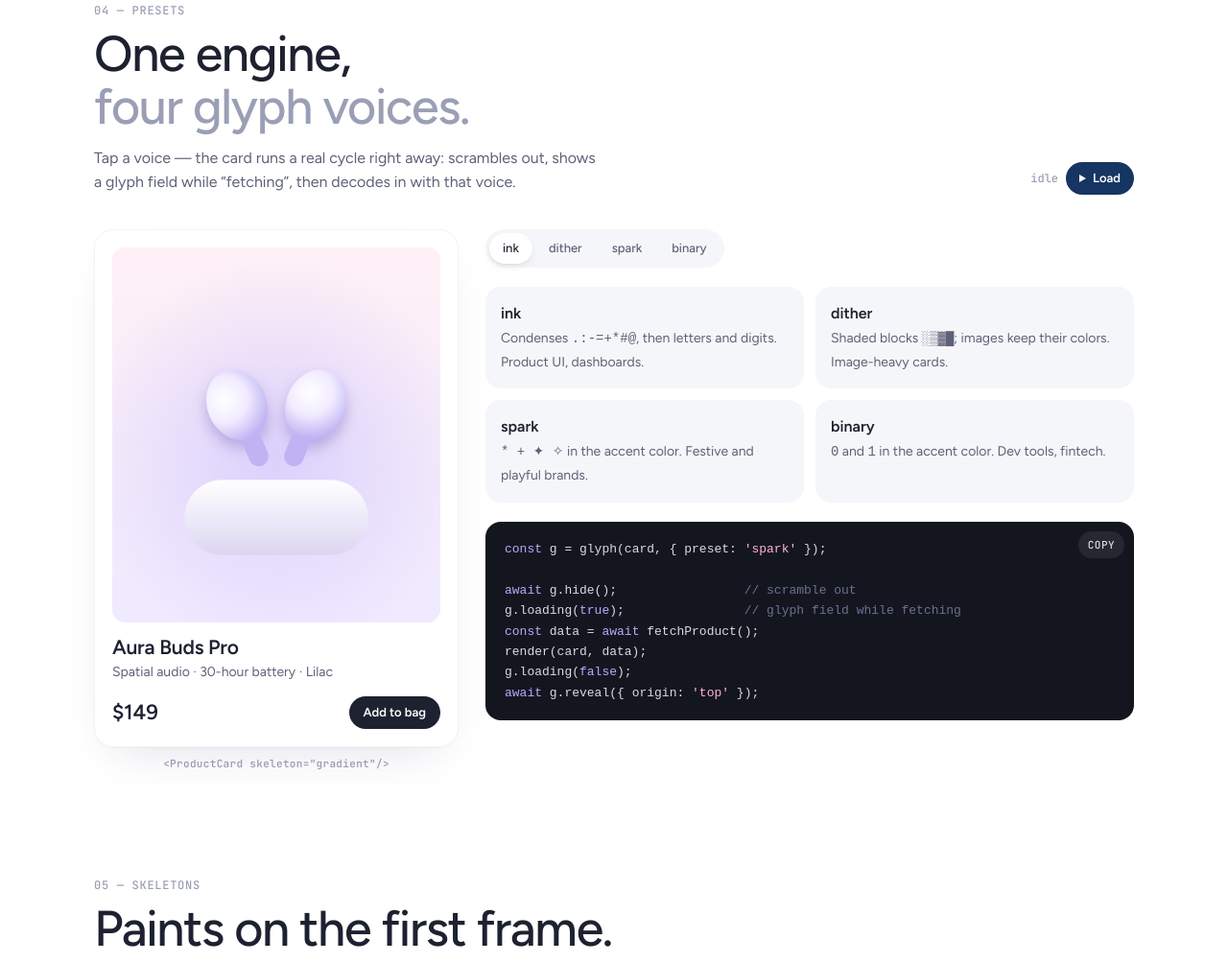
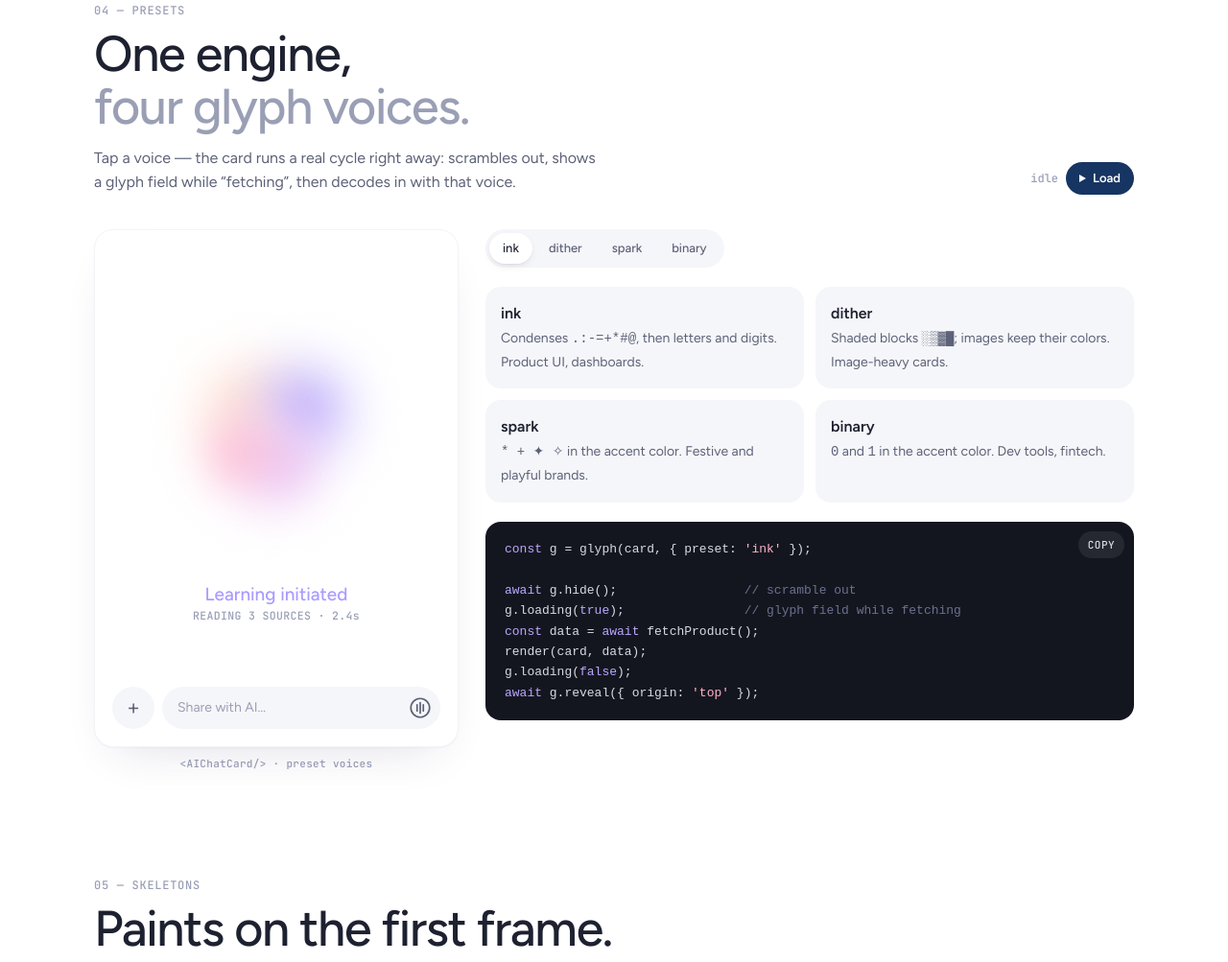
Before and after one commit to johnny-bui/TomLoad, a website: page docs/index.html in a window 1280 px wide. Shown: the part 4050-5053 px from the top of the page at 96% size. Drawn offline with Linux system fonts and the light colour scheme; animation ran at ten frames a second.

Commit message:
docs: AI chat preset card, Tomdesign favicon, aura image, code button scrolls to snippet, mobile action alignment

```diff
--- a/docs/index.html
+++ b/docs/index.html
@@ -15,7 +15,10 @@
 <meta name="description" content="Skeletons made of glyphs, animated ASCII mascots and a decode-in reveal for any DOM element. Zero dependencies, ~7 KB. By Tomdesign.">
 <meta property="og:title" content="TomLoad — loading states, decoded">
 <meta property="og:description" content="Glyph skeletons, ASCII mascots and a decode-in reveal. Zero dependencies. By Tomdesign.">
-<link rel="icon" href="assets/favicon.svg" type="image/svg+xml">
+<link rel="icon" href="assets/favicon.ico" sizes="any">
+<link rel="icon" href="assets/favicon-32.png" type="image/png" sizes="32x32">
+<link rel="icon" href="assets/favicon-192.png" type="image/png" sizes="192x192">
+<link rel="apple-touch-icon" href="assets/apple-touch-icon.png">
 <link rel="preconnect" href="https://fonts.googleapis.com">
 <link rel="preconnect" href="https://fonts.gstatic.com" crossorigin>
 <link href="https://fonts.googleapis.com/css2?family=Figtree:wght@400;500;600;700&family=JetBrains+Mono:wght@400;500&display=swap" rel="stylesheet">
@@ -168,6 +171,16 @@ section.set{position:relative;isolation:isolate;padding:clamp(64px,9vw,112px) 0
 .card-load{position:absolute;left:18px;right:18px;bottom:18px;width:auto}
 .card .btn.card-load{height:36px}
 /* usage card */
+/* AI chat card (presets) */
+.ai{justify-content:space-between}
+.ai-orb{flex:1;min-height:0;display:flex;flex-direction:column;align-items:center;justify-content:center;gap:14px}
+.ai-orb canvas{width:280px;height:280px;max-width:100%;display:block}
+.ai-state{font-weight:500;font-size:19px;color:#a99bff;text-align:center}
+.ai-sub{font:500 11.5px var(--mono);color:var(--muted);text-align:center;letter-spacing:.03em}
+.ai-bar{display:flex;gap:8px;align-items:center}
+.ai-plus{width:44px;height:44px;flex:none;border-radius:50%;background:var(--soft);display:grid;place-items:center;font-size:22px;color:var(--ink-2)}
+.ai-input{flex:1;height:44px;border-radius:999px;background:var(--soft);display:flex;align-items:center;justify-content:space-between;padding:0 8px 0 16px;font-size:14px;color:var(--muted)}
+.ai-input svg{width:26px;height:26px;color:var(--ink-2)}
 .meter{height:10px;border-radius:99px;background:var(--soft);overflow:hidden}
 .meter i{display:block;height:100%;border-radius:inherit;background:linear-gradient(90deg,#ff9cbc,#a99bff 55%,#6fb5ff)}
 .meter.sm{height:6px}
@@ -266,7 +279,7 @@ footer img{height:18px}
 }
 @media (max-width:720px){
   .links{display:none} .gh span{display:none}
-  .set-head{grid-template-columns:1fr} .set-actions{justify-content:flex-start} .status{text-align:left}
+  .set-head{grid-template-columns:1fr} .set-actions{justify-content:flex-end;width:100%} .status{text-align:left;min-width:0;margin-right:auto}
   .cards{grid-template-columns:1fr} .sk-grid{grid-template-columns:1fr 1fr}
   .hero-cards{grid-template-columns:minmax(0,360px)} .hero-cards .cardbox:nth-child(1){display:none} .hero-cards .cardbox:nth-child(2){margin-top:0}
   .install{font-size:12px;max-width:100%} .install span{overflow:hidden;text-overflow:ellipsis;white-space:nowrap}
@@ -577,6 +590,14 @@ Object.assign(ART, {
   },
 });
 
+ART.aiorb = (ctx, W, H) => {
+  ctx.clearRect(0, 0, W, H);
+  ctx.filter = `blur(${Math.round(W * .07)}px)`;
+  const blobs = [[.42, .44, .34, 'rgba(255,190,160,1)'], [.6, .42, .32, 'rgba(160,140,255,1)'], [.5, .62, .3, 'rgba(225,165,240,.95)'], [.36, .58, .24, 'rgba(255,160,195,.85)']];
+  for (const [x, y, r, c] of blobs) { ctx.fillStyle = rad(ctx, W * x, H * y, W * r, [[0, c], [1, 'rgba(255,255,255,0)']]); ctx.fillRect(0, 0, W, H); }
+  ctx.filter = 'none';
+};
+
 function paint(root) { $$('canvas[data-art]', root).forEach((cv) => { const r = cv.getBoundingClientRect(), d = 2; cv.width = Math.round(r.width * d); cv.height = Math.round(r.height * d); ART[cv.dataset.art](cv.getContext('2d'), cv.width, cv.height); }); }
 
 const LOGO = {
@@ -636,8 +657,8 @@ const SETS = {
         <div class="checks"><span>Unlimited projects</span><span>AI summaries</span><span>Priority support</span></div>
         <div class="foot"><span class="price">$12 <small>/ month</small></span><button class="btn" data-cta="You're on Pro ✓">Upgrade</button></div>` },
       { cap: '&lt;ProductCard skeleton="gradient"/&gt;', html: `${head('aura', 'Aura Audio', 'Studio Series', 'Bestseller')}
-        <div class="media"><canvas data-art="earbuds"></canvas></div>
-        <div><div class="t1">Aura Buds Pro</div><div class="t2">Spatial audio · 30-hour battery · Lilac</div></div>
+        <div class="media"><img src="assets/img/aura.jpg" alt="Aura — abstract bloom"></div>
+        <div><div class="t1">Aura Bloom</div><div class="t2">Fine-art print · 50 × 70 cm · Museum paper</div></div>
         <div class="foot"><span class="price">$149</span><button class="btn dark">Add to bag</button></div>` },
       { cap: '&lt;ReceiptCard skeleton="gradient"/&gt;', html: `${head('pay', 'Payment received', 'Today, 10:42 AM', 'Paid', 'live')}
         <div class="media" style="flex:.8"><canvas data-art="check"></canvas></div>
@@ -767,7 +788,12 @@ function bindSets() {
       setStatus('ready'); btn.disabled = false;
       btn.innerHTML = '<span class="ico"></span>Load again';
     });
-    $('[data-code]', sec).addEventListener('click', () => $('.set-code', sec).classList.toggle('open'));
+    $('[data-code]', sec).addEventListener('click', (e) => {
+      const box = $('.set-code', sec), open = box.classList.toggle('open');
+      e.currentTarget.setAttribute('aria-expanded', open);
+      e.currentTarget.innerHTML = open ? '&lt;/&gt; Hide code' : '&lt;/&gt; Code';
+      if (open) requestAnimationFrame(() => box.scrollIntoView({ behavior: 'smooth', block: 'center' }));
+    });
     if (S.simple) $$('.card-load', sec).forEach((b) => b.addEventListener('click', () => loadOne(S, b.closest('.card'))));
   });
   // first view: decode each set once as it scrolls in
@@ -833,7 +859,10 @@ function bindHero() {
 
 function bindPresets() {
   const S = SETS.grad;
-  $('#presetCard').innerHTML = cardHTML({ ...S, mode: 'mascot' }, S.cards[1], 0);
+  $('#presetCard').innerHTML = `<div class="cardbox"><article class="card" data-i="0"><div class="slot ai">
+      <div class="ai-orb"><canvas data-art="aiorb"></canvas><div><div class="ai-state">Learning initiated</div><div class="ai-sub">READING 3 SOURCES · 2.4s</div></div></div>
+      <div class="ai-bar"><span class="ai-plus" data-tl="fade">+</span><div class="ai-input">Share with AI…<svg viewBox="0 0 24 24" fill="none" stroke="currentColor" stroke-width="1.6" stroke-linecap="round"><circle cx="12" cy="12" r="9"/><path d="M9 9v6M12 7v10M15 9v6"/></svg></div></div>
+    </div></article><div class="cap">&lt;AIChatCard/&gt; · preset voices</div></div>`;
   const st = $('#pStatus'), btn = $('#pLoad'), pre = $('#presets .code pre');
   let preset = 'ink', busy = false, queued = null;
   const setStatus = (txt) => { st.textContent = txt; st.classList.toggle('busy', txt !== 'idle'); };
@@ -859,6 +888,7 @@ function bindPresets() {
     run();
   }));
   btn.addEventListener('click', run);
+  showCode(preset);                                  // snippet matches the selected voice on load
 }
 
 function bindSkeletons() {
```
Also changed, not shown: docs/assets/apple-touch-icon.png (added), docs/assets/favicon-192.png (added), docs/assets/favicon-32.png (added), docs/assets/favicon.ico (added), docs/assets/img/aura.jpg (added).
